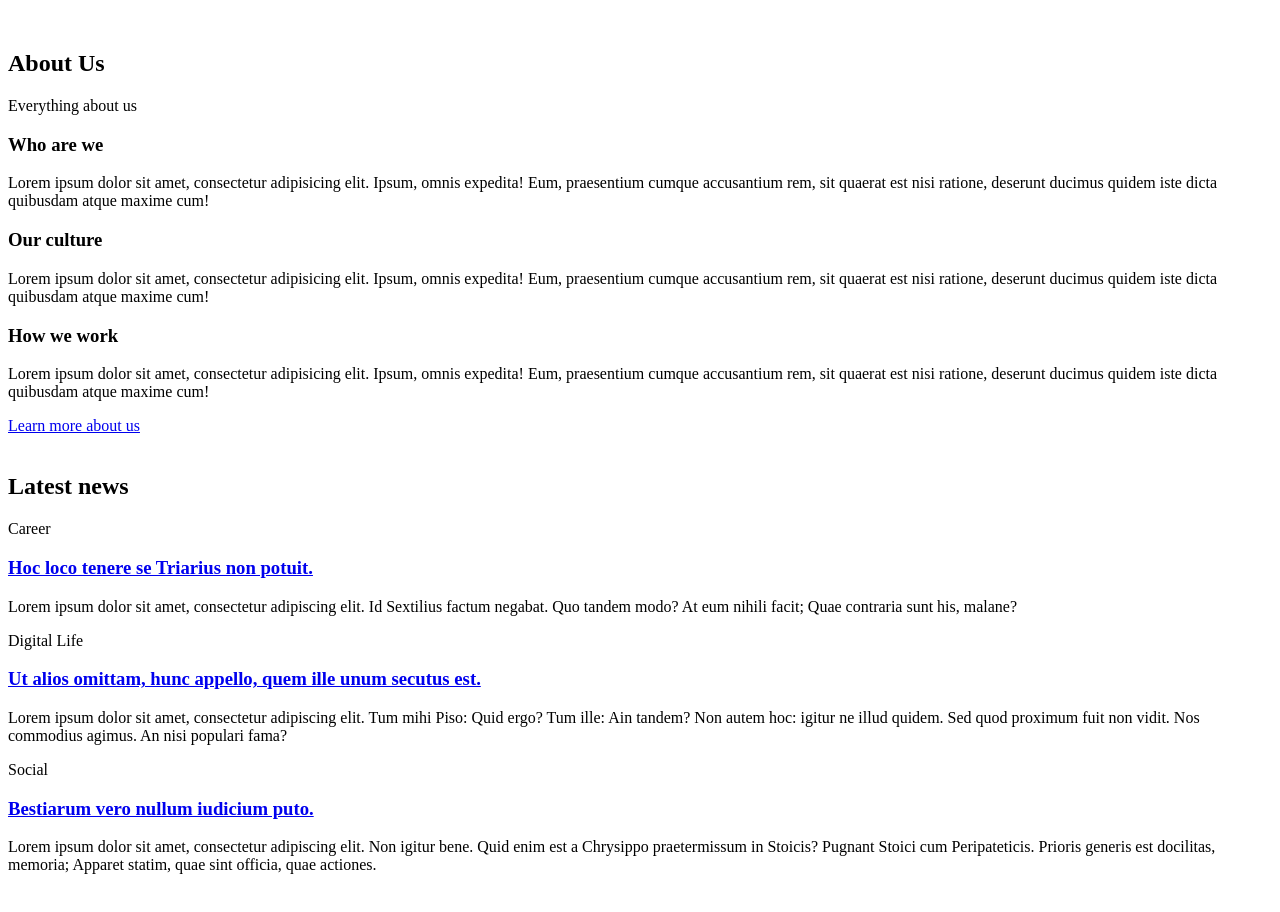
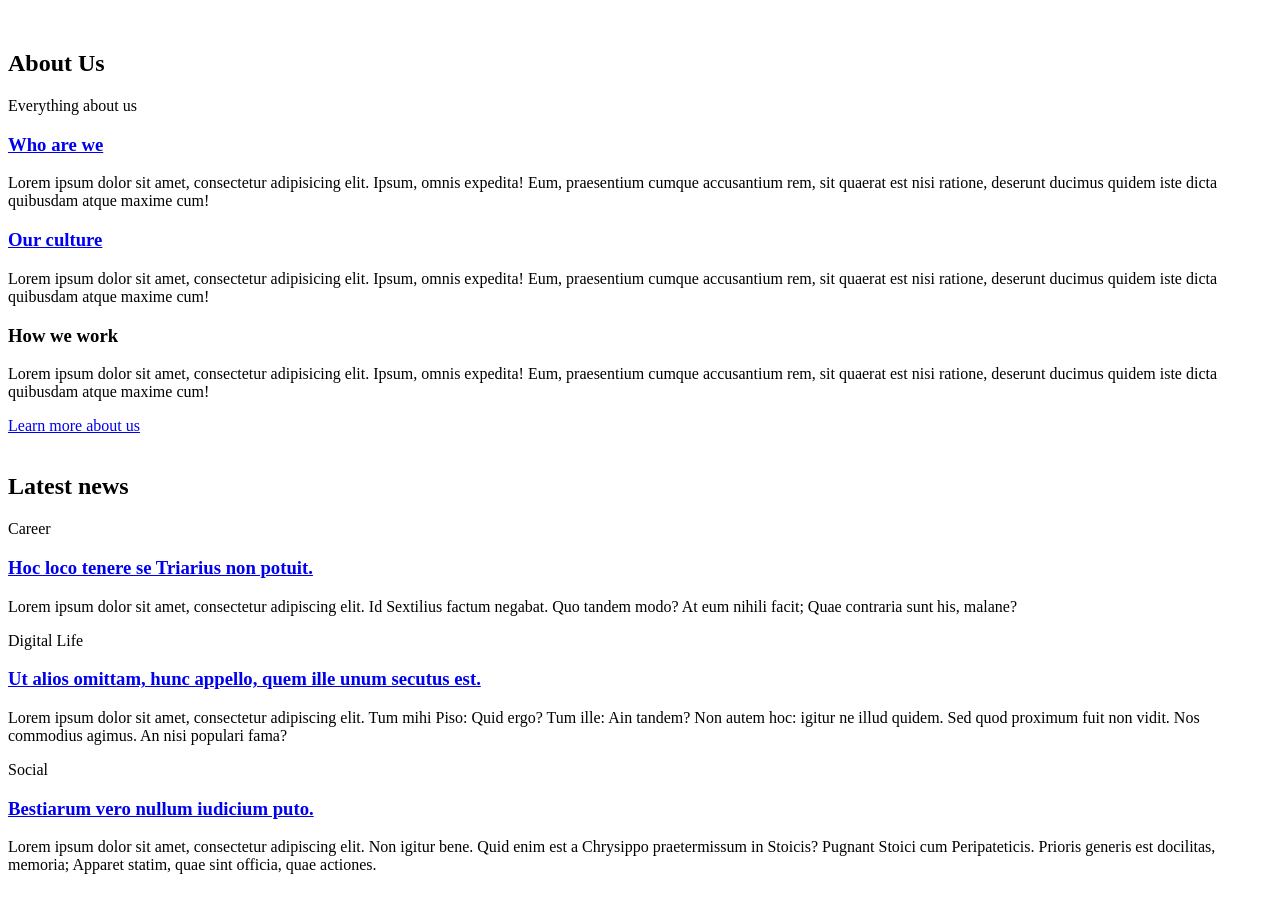
Before and after one commit to Nimrod02/holbertonschool-web_front_end, a plain HTML site: page html_advanced/23-index.html in a window 1280 px wide. Shown: the part 860-1772 px from the top of the page. Drawn offline with Linux system fonts and the light colour scheme.

Commit message:
add new link to h3

```diff
--- a/html_advanced/23-index.html
+++ b/html_advanced/23-index.html
@@ -90,21 +90,21 @@
             <p>Everything about us</p>
           </header>
           <div>
-            <h3>Who are we</h3>
+            <a href="#"><h3>Who are we</h3></a>
             <p>
               Lorem ipsum dolor sit amet, consectetur adipisicing elit. Ipsum,
               omnis expedita! Eum, praesentium cumque accusantium rem, sit
               quaerat est nisi ratione, deserunt ducimus quidem iste dicta
               quibusdam atque maxime cum!
             </p>
-            <h3>Our culture</h3>
+            <a href="#"><h3>Our culture</h3></a>
             <p>
               Lorem ipsum dolor sit amet, consectetur adipisicing elit. Ipsum,
               omnis expedita! Eum, praesentium cumque accusantium rem, sit
               quaerat est nisi ratione, deserunt ducimus quidem iste dicta
               quibusdam atque maxime cum!
             </p>
-            <h3>How we work</h3>
+            <a><h3>How we work</h3></a>
             <p>
               Lorem ipsum dolor sit amet, consectetur adipisicing elit. Ipsum,
               omnis expedita! Eum, praesentium cumque accusantium rem, sit
@@ -134,9 +134,11 @@
             </article>
             <article>
               <p>Digital Life</p>
-              <a href="#"><h3>
-                Ut alios omittam, hunc appello, quem ille unum secutus est.
-              </h3></a>
+              <a href="#"
+                ><h3>
+                  Ut alios omittam, hunc appello, quem ille unum secutus est.
+                </h3></a
+              >
               <p>
                 Lorem ipsum dolor sit amet, consectetur adipiscing elit. Tum
                 mihi Piso: Quid ergo? Tum ille: Ain tandem? Non autem hoc:
```
